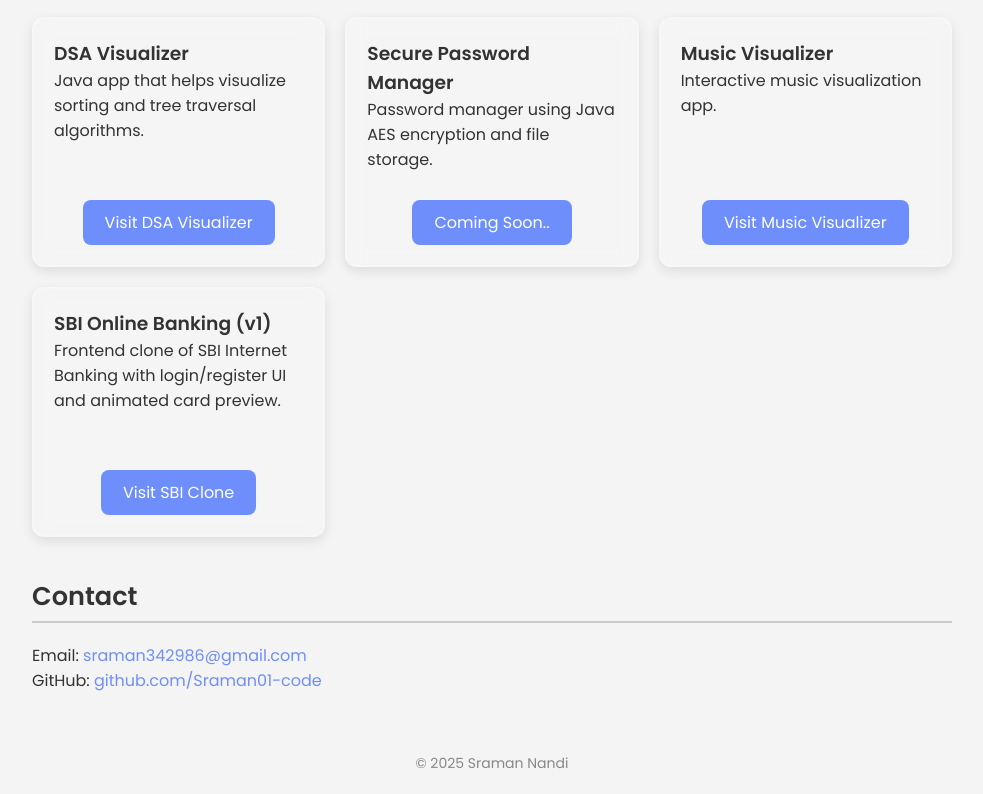
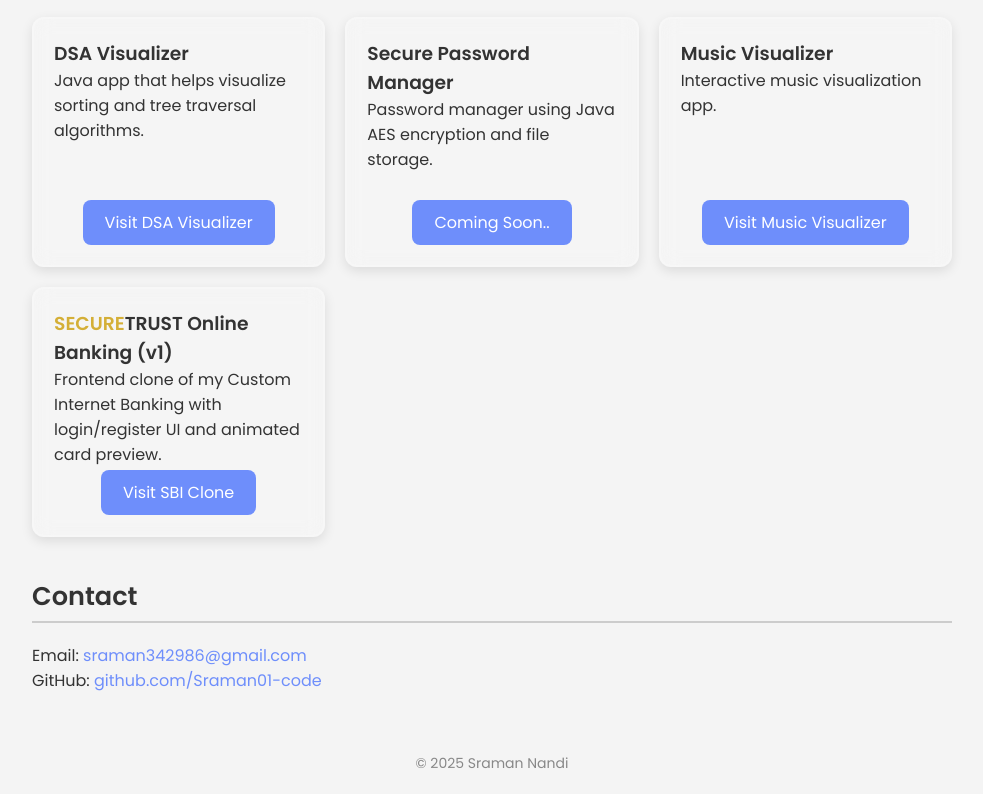
Before and after one commit to Sraman01-code/portfolio, a plain HTML site: page index.html in a window 1280 px wide. Shown: the part 1074-1868 px from the top of the page, without its empty margins (148-1131 px from the left). Drawn offline with Linux system fonts and the light colour scheme.

Commit message:
Update index.html

```diff
--- a/index.html
+++ b/index.html
@@ -60,8 +60,8 @@
         </div>
 
         <div class="card project-card">
-          <h3>SBI Online Banking (v1)</h3>
-          <p>Frontend clone of SBI Internet Banking with login/register UI and animated card preview.</p>
+          <h3><span style="color: #D4AF37;">SECURE</span>TRUST Online Banking (v1)</h3>
+          <p>Frontend clone of my Custom Internet Banking with login/register UI and animated card preview.</p>
           <a href="sbi-project/index.html" class="btn" target="_blank">Visit SBI Clone</a>
         </div>
       </div>
```
